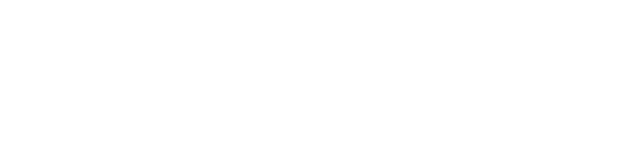
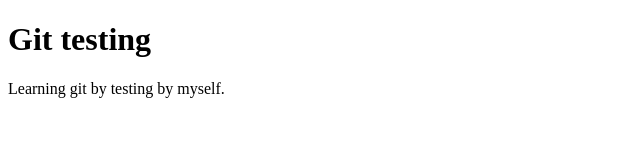
Before and after one commit to MartinWong33/git-testing, a plain HTML site: page index.html in a window 1280 px wide. Shown: the whole page, without its empty margins (0-640 px from the left). Drawn offline with Linux system fonts and the light colour scheme.

Commit message:
html changes

```diff
--- a/index.html
+++ b/index.html
@@ -4,9 +4,15 @@
     <meta charset="UTF-8">
     <meta http-equiv="X-UA-Compatible" content="IE=edge">
     <meta name="viewport" content="width=device-width, initial-scale=1.0">
-    <title>Document</title>
+    <title>Git testing</title>
 </head>
 <body>
+    <header>
+        <h1>Git testing</h1>
+    </header>
 
+    <p>
+        Learning git by testing by myself.
+    </p>
 </body>
 </html>
```
